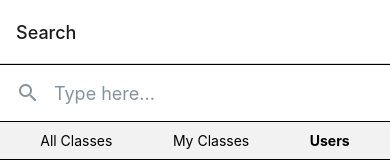
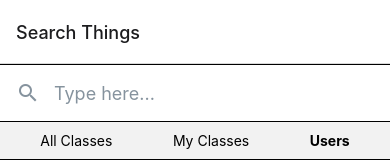
Before and after one commit to AmandaFoess/Classy, a React Native app: screen /Search in a window 390 px wide. Shown: the top 160 px of the page. Built offline with nearby package versions, Linux system fonts and the light colour scheme.

Commit message:
Updated searchBarPage with stack navigation and removed tabHeader

```diff
--- a/App.js
+++ b/App.js
@@ -1,12 +1,12 @@
 import React from "react";
 import { StatusBar } from "expo-status-bar";
-import { StyleSheet, Text, View } from "react-native";
+import { StyleSheet, Text, View, SafeAreaView } from "react-native";
 import { NavigationContainer } from "@react-navigation/native";
 import FeedScreen from "./pages/feed/feedScreen";
 import UserProfile from "./pages/user profile/profile";
 import { createBottomTabNavigator } from "@react-navigation/bottom-tabs";
 import CourseHomePage from "./pages/courseProfile/CourseProfile";
-import SearchBarPage from "./pages/search/SearchBarPage";
+import SearchStack from "./pages/search/SearchBarPage";
 
 // Import icons from the appropriate libraries
 import { Ionicons } from "@expo/vector-icons";
@@ -16,39 +16,39 @@ const Tab = createBottomTabNavigator();
 
 export default function App() {
   return (
+    <SafeAreaView edges={["bottom", "left", "right"]} style={{ flex: 1 }}>
       <NavigationContainer>
         <Tab.Navigator
           screenOptions={({ route }) => ({
+            headerStatusBarHeight: 20,
             tabBarIcon: ({ focused, color, size }) => {
               let iconName;
-
-            // Set icon based on the route name
               if (route.name === "Feed") {
                 iconName = focused ? "home" : "home-outline";
-              return <Ionicons name={iconName} size={size} color={color} />;
               } else if (route.name === "Course Profile") {
                 iconName = focused ? "school" : "school-outline";
-              return <Ionicons name={iconName} size={size} color={color} />;
               } else if (route.name === "Search") {
                 iconName = focused ? "search" : "search-outline";
-              return <Ionicons name={iconName} size={size} color={color} />;
               } else if (route.name === "Profile") {
                 iconName = focused ? "person" : "person-outline";
-              return <MaterialIcons name={iconName} size={size} color={color} />;
+                return (
+                  <MaterialIcons name={iconName} size={size} color={color} />
+                );
               }
+              return <Ionicons name={iconName} size={size} color={color} />;
             },
+            tabBarActiveTintColor: "blue",
+            tabBarInactiveTintColor: "gray",
+            headerShown: false,
           })}
-        tabBarOptions={{
-          activeTintColor: "blue",
-          inactiveTintColor: "gray",
-        }}
         >
           <Tab.Screen name="Feed" component={FeedScreen} />
           <Tab.Screen name="Profile" component={UserProfile} />
           <Tab.Screen name="Course Profile" component={CourseHomePage} />
-        <Tab.Screen name="Search" component={SearchBarPage} />
+          <Tab.Screen name="Search" component={SearchStack} />
         </Tab.Navigator>
       </NavigationContainer>
+    </SafeAreaView>
   );
 }
 
@@ -58,5 +58,6 @@ const styles = StyleSheet.create({
     backgroundColor: "#fff",
     alignItems: "center",
     justifyContent: "center",
+    paddingTop: 20,
   },
 });
--- a/pages/search/SearchBarPage.js
+++ b/pages/search/SearchBarPage.js
@@ -6,6 +6,9 @@ import { Pressable } from "react-native";
 import Item from "./SearchItem";
 import { Usernames, Courses, MyCourses } from "../../assets/data";
 import { useEffect } from "react";
+import CourseHomePage from "../courseProfile/CourseProfile";
+import UserProfile from "../user profile/profile";
+import { createNativeStackNavigator } from "@react-navigation/native-stack";
 
 function SearchBarPage({ navigation }) {
   const [search, setSearch] = useState("");
@@ -13,21 +16,13 @@ function SearchBarPage({ navigation }) {
   const [activeSection, setActiveSection] = React.useState(Usernames);
   const [activePage, setActivePage] = useState("Profile");
 
-  /* const updateSearch = (search) => {
-    setSearch(search);
-    const filteredData = activeSection.filter((item) =>
-      item.toLowerCase().includes(search.toLowerCase())
-    );
-    setFilteredList(filteredData);
-  }; */
-
   useEffect(() => {
     const filteredData = activeSection.filter((item) =>
       item.toLowerCase().includes(search.toLowerCase())
     );
     setFilteredList(filteredData);
     if (activeSection == Usernames) {
-      setActivePage("Profile");
+      setActivePage("User Profile");
     } else {
       setActivePage("Course Profile");
     }
@@ -104,6 +99,18 @@ function SearchBarPage({ navigation }) {
   );
 }
 
+const Stack = createNativeStackNavigator();
+
+function SearchStack({ navigation }) {
+  return (
+    <Stack.Navigator>
+      <Stack.Screen name="Search Things" component={SearchBarPage} />
+      <Stack.Screen name="Course Profile" component={CourseHomePage} />
+      <Stack.Screen name="User Profile" component={UserProfile} />
+    </Stack.Navigator>
+  );
+}
+
 const styles = StyleSheet.create({
   searchIcon: {
     width: 24,
@@ -129,4 +136,4 @@ const styles = StyleSheet.create({
   },
 });
 
-export default SearchBarPage;
+export default SearchStack;
--- a/pages/search/SearchItem.js
+++ b/pages/search/SearchItem.js
@@ -1,5 +1,5 @@
 import React from "react";
-import { View, Text, StyleSheet, Pressable } from "react-native";
+import { Text, StyleSheet, Pressable } from "react-native";
 
 function Item({ value, navigation, page }) {
   return (
```
Lines whose indentation alone changed are shown as unchanged.
